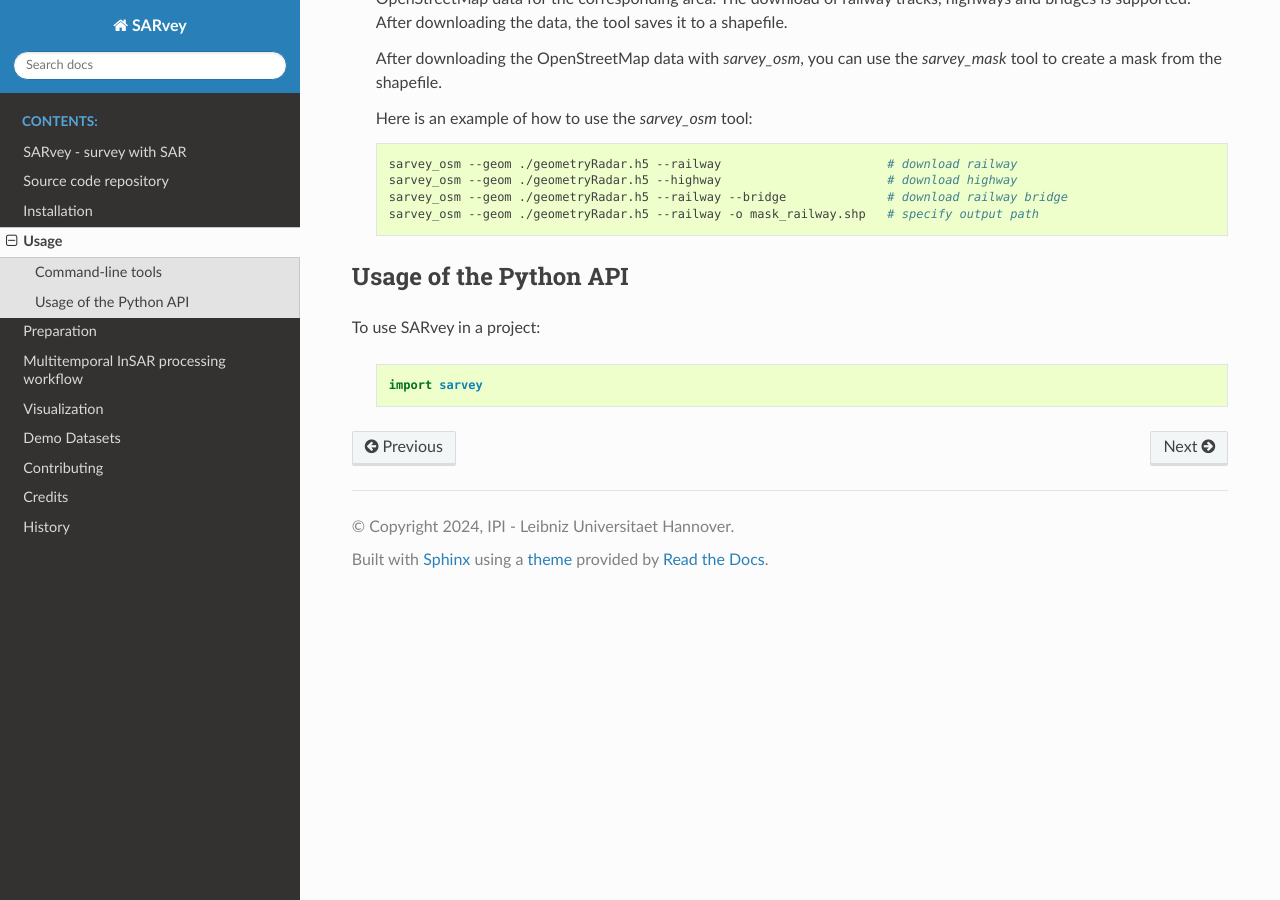
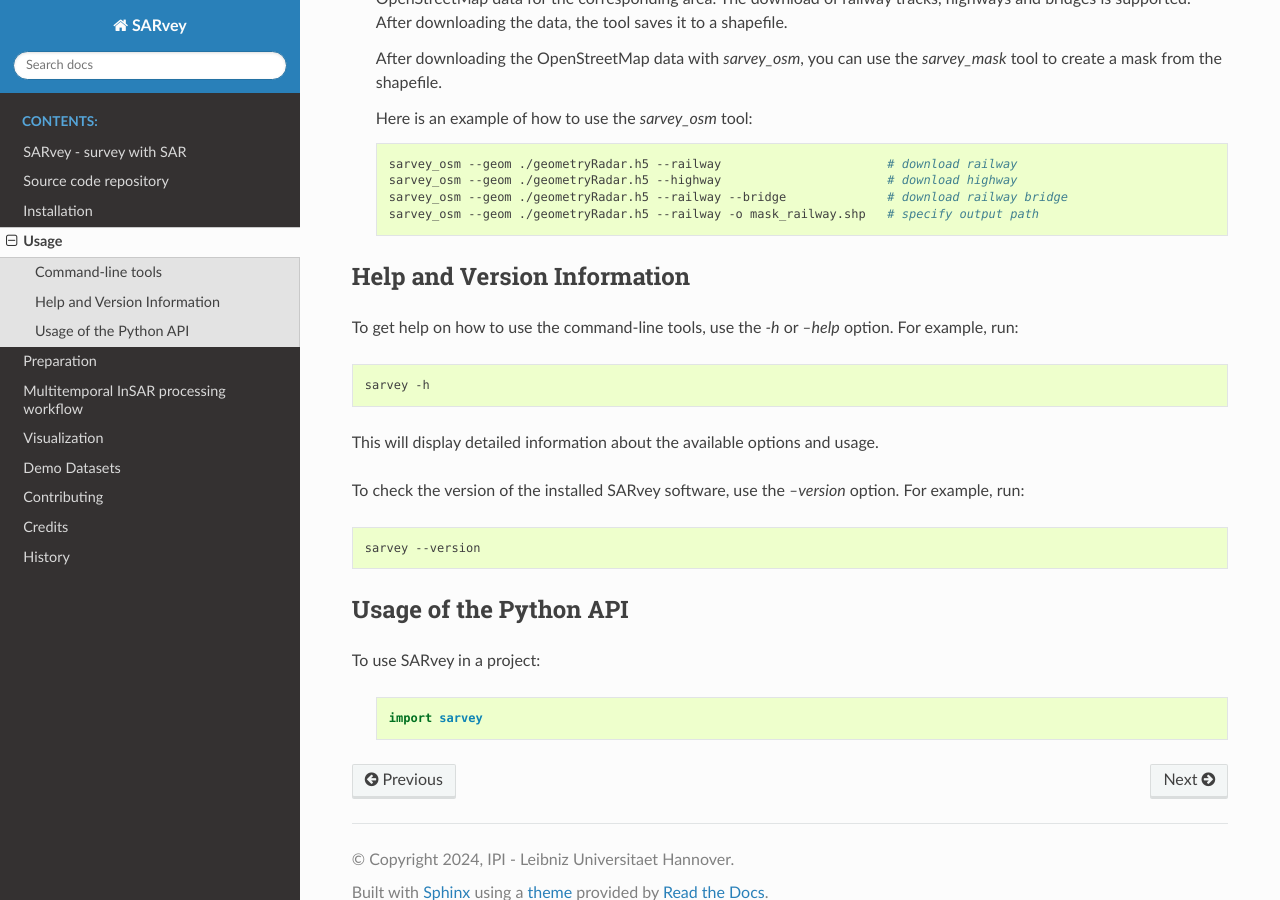
Before and after one commit to luhipi/sarvey, a Sphinx documentation site: the page built from docs/usage.rst, in a window 1280 px wide and 900 px high, scrolled down 1369 px. Built offline with Sphinx 7.4.7 and the Read the Docs theme 3.1.0, drawn with Linux system fonts in a browser that asks for light colours; pages that are not in the unit, such as notebooks, are missing from menus.

Commit message:
update docs to add help and version information

```diff
--- a/docs/usage.rst
+++ b/docs/usage.rst
@@ -64,6 +64,24 @@ The following command-line tools are available and can be run directly in the te
       sarvey_osm --geom ./geometryRadar.h5 --railway -o mask_railway.shp   # specify output path
 
 
+Help and Version Information
+-----------------------------
+
+To get help on how to use the command-line tools, use the `-h` or `--help` option. For example, run:
+
+.. code-block:: bash
+
+    sarvey -h
+
+This will display detailed information about the available options and usage.
+
+To check the version of the installed SARvey software, use the `--version` option. For example, run:
+
+.. code-block:: bash
+
+    sarvey --version
+
+
 Usage of the Python API
 -----------------------
 
```
